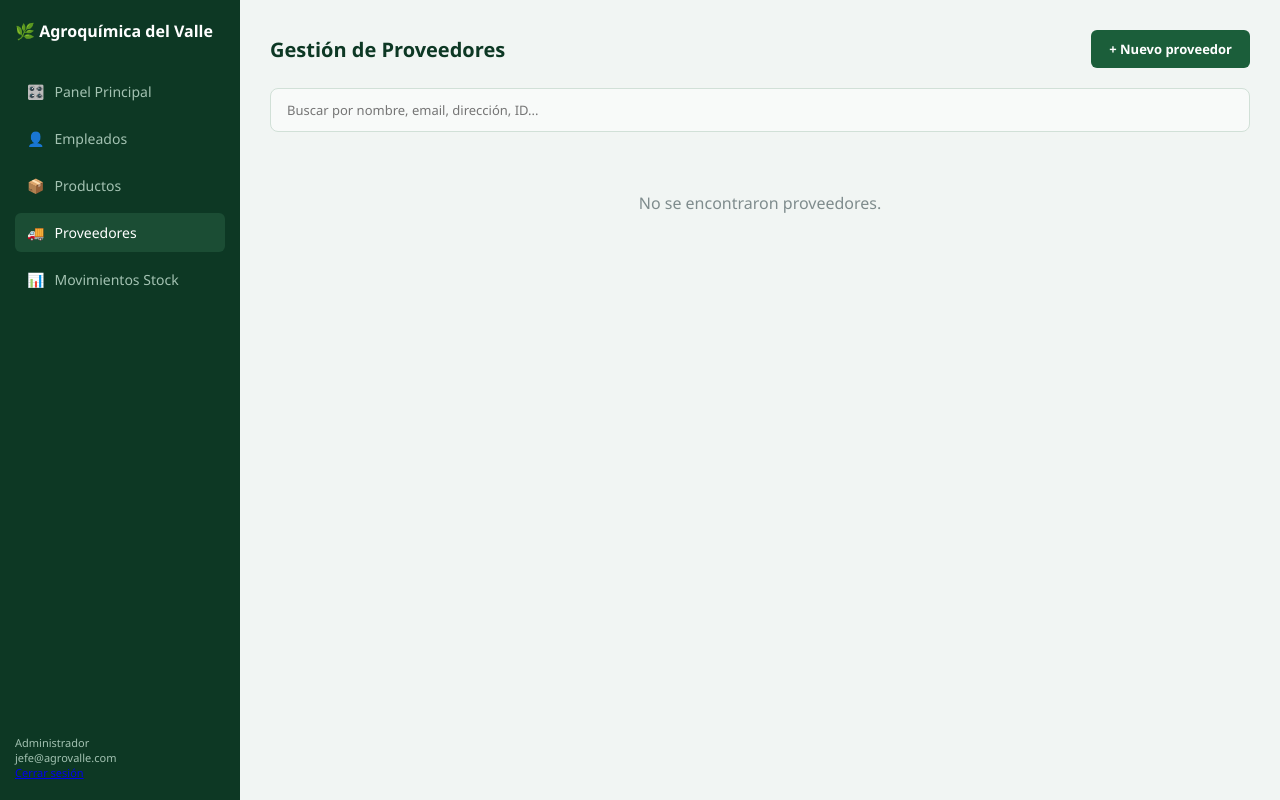
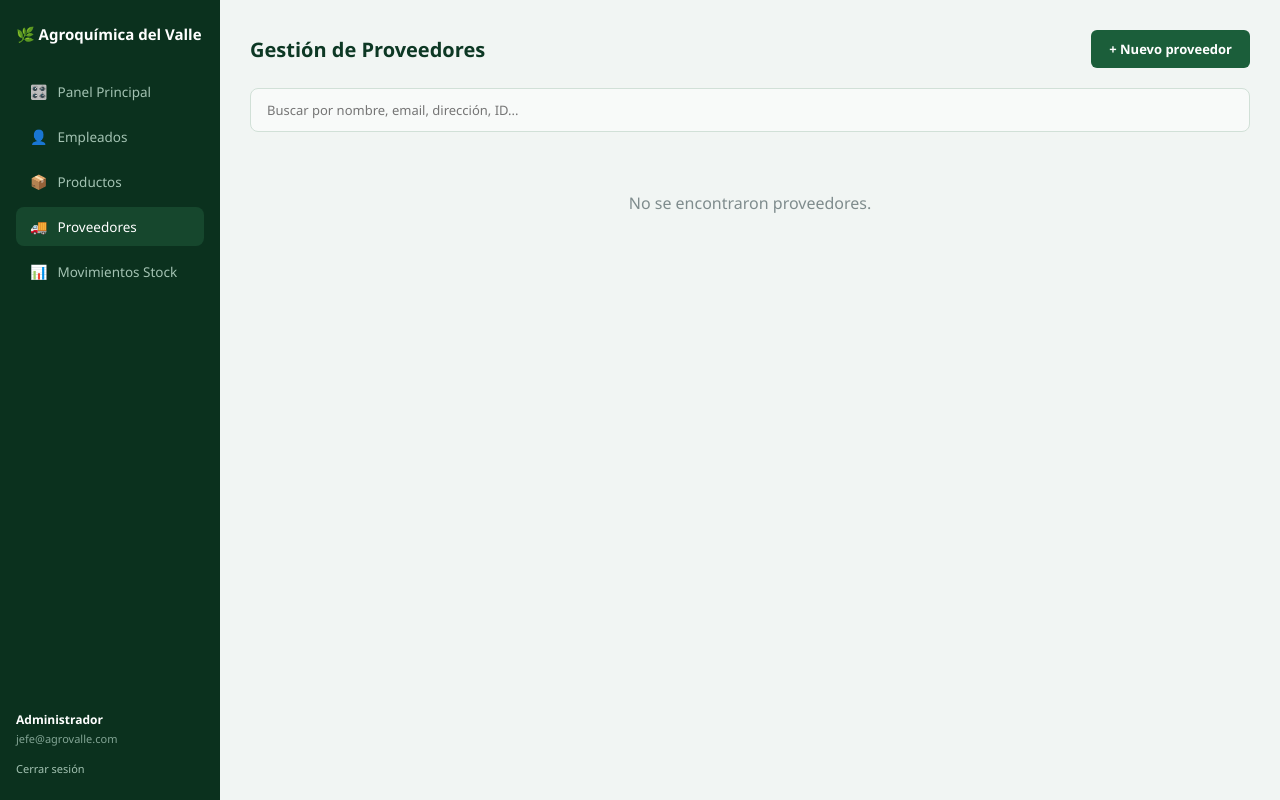
Before and after one commit to contrerasenzo01-png/AGROQUIMICA, a Django app: page /proveedores/ in a window 1280 px wide. Run offline with Django 5.2, Linux system fonts and the light colour scheme; data that the repository does not hold is empty.

Commit message:
Actualizar login y css de proveedores

```diff
--- a/inventario/static/inventario/styles/proveedores.css
+++ b/inventario/static/inventario/styles/proveedores.css
@@ -1,6 +1,7 @@
 * { box-sizing: border-box; margin: 0; padding: 0; font-family: 'Segoe UI', Tahoma, Geneva, Verdana, sans-serif; }
 
 body { display: flex; height: 100vh; background-color: #f1f5f3; color: #1c2a23; }
+
 
 /* Notificaciones Toasts */
 
@@ -24,21 +25,92 @@ body { display: flex; height: 100vh; background-color: #f1f5f3; color: #1c2a23;
 
 /* Sidebar */
 
-.sidebar { width: 240px; background-color: #0d3824; color: #ffffff; display: flex; flex-direction: column; justify-content: space-between; padding: 20px 15px; flex-shrink: 0; }
+.sidebar {
+  width: 220px;
+  background-color: #0b311e;
+  color: #ffffff;
+  display: flex;
+  flex-direction: column;
+  justify-content: space-between;
+  padding: 24px 16px;
+  height: 100vh;
+  flex-shrink: 0;
+}
 
-.logo { font-size: 16px; font-weight: bold; margin-bottom: 30px; color: #ffffff; display: flex; flex-direction: column; gap: 2px; }
+/* Logo */
+.logo {
+  font-size: 15px;
+  font-weight: 700;
+  color: #ffffff;
+  display: flex;
+  align-items: center;
+  gap: 8px;
+  margin-bottom: 28px;
+}
 
-.logo-subtitle { font-size: 10px; font-weight: normal; color: #a3c2b2; }
+/* Menú de Navegación */
+.nav-menu {
+  list-style: none;
+  padding: 0;
+  margin: 0;
+}
 
-.nav-menu { list-style: none; }
+.nav-item {
+  margin-bottom: 6px;
+}
 
-.nav-item { margin-bottom: 8px; }
+.nav-link {
+  display: flex;
+  align-items: center;
+  gap: 10px;
+  padding: 10px 14px;
+  color: #a3c2b2;
+  text-decoration: none;
+  border-radius: 8px;
+  font-size: 13.5px;
+  transition: background-color 0.2s, color 0.2s;
+}
 
-.nav-link { display: flex; align-items: center; gap: 10px; padding: 10px 12px; color: #a3c2b2; text-decoration: none; border-radius: 6px; font-size: 14px; transition: background-color 0.2s, color 0.2s; }
+.nav-link.active,
+.nav-link:hover {
+  background-color: #16472d;
+  color: #ffffff;
+}
 
-.nav-link.active, .nav-link:hover { background-color: #1b4d34; color: #ffffff; }
+.nav-icon {
+  font-size: 14px;
+}
 
-.user-info { font-size: 11px; color: #a3c2b2; }
+/* Pie del Sidebar (Usuario y Login) */
+.user-info {
+  display: flex;
+  flex-direction: column;
+  gap: 3px;
+  padding-top: 15px;
+}
+
+.user-role {
+  font-size: 12px;
+  font-weight: 700;
+  color: #ffffff;
+}
+
+.user-email {
+  font-size: 11px;
+  color: #83a595;
+  margin-bottom: 12px;
+}
+
+.logout-link {
+  font-size: 11px;
+  color: #a3c2b2;
+  text-decoration: none;
+  transition: color 0.2s;
+}
+
+.logout-link:hover {
+  color: #ffffff;
+}
 
 /* Contenido Principal */
 
--- a/inventario/templates/inventario/login.html
+++ b/inventario/templates/inventario/login.html
@@ -24,7 +24,7 @@
             type="text"
             id="usuario"
             name="usuario"
-            value="{{ request.POST.usuario|default:'jede' }}"
+            value="{{ request.POST.usuario|default:'jefe' }}"
             required
             autocomplete="off"
           >
```
